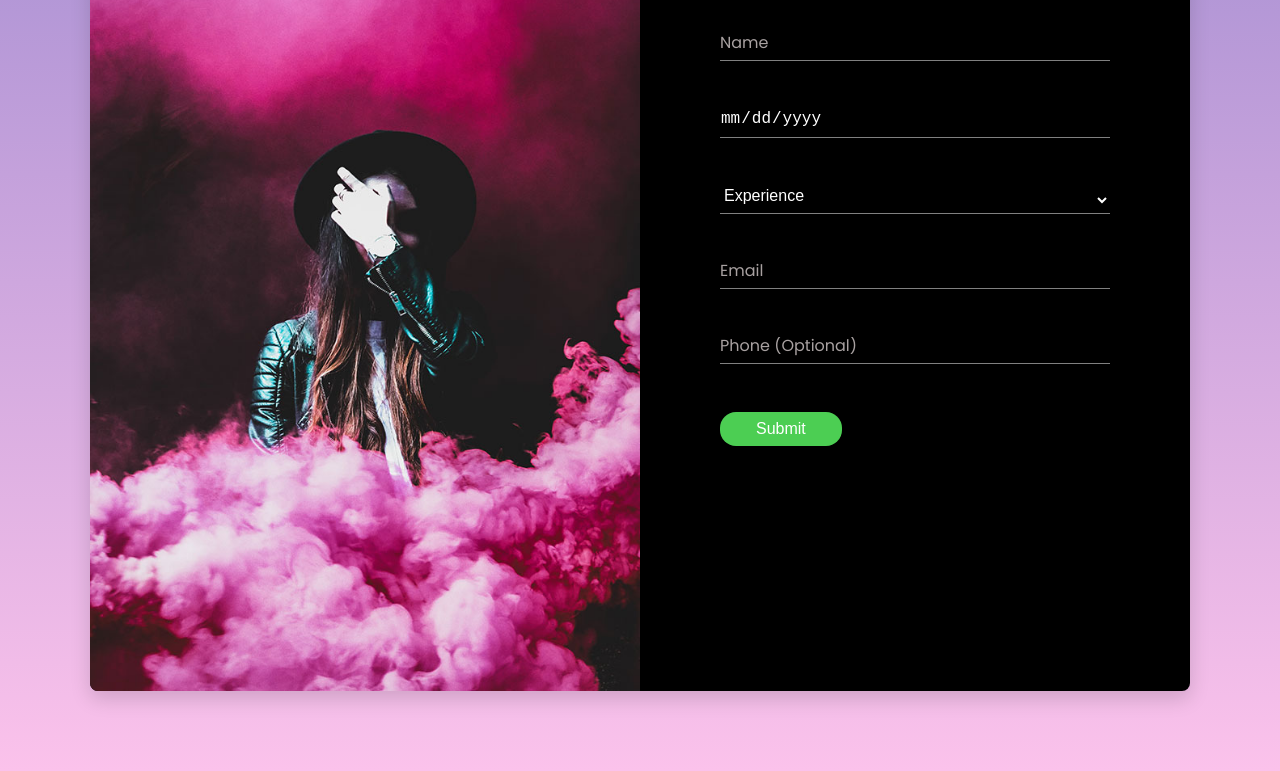
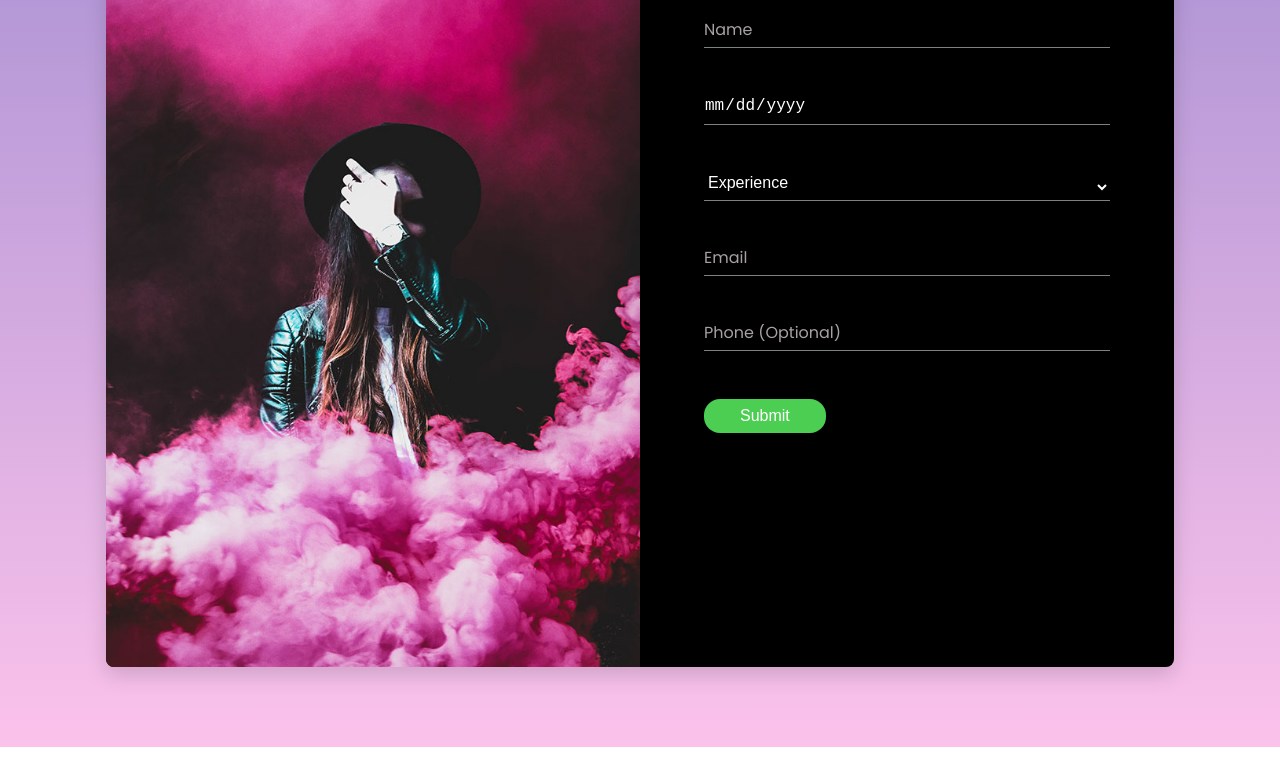
Before and after one commit to KenzieAcademy-Students/ux-q3-forms-jake-johnson-kenzie, a plain HTML site: page index.html in a window 1280 px wide. Shown: the part 206-977 px from the top of the page. After the commit the page ends 953 px from the top, so only its background shows below. Drawn offline with Linux system fonts and the light colour scheme.

Commit message:
set form padding to vw and now everything is responsive!

```diff
--- a/css/main.css
+++ b/css/main.css
@@ -89,7 +89,7 @@ body {
   }
 
   .registration__form {
-    padding: 4rem 5rem;
+    padding: 4vw 5vw;
   }
   .registration__title,
   .registration__input {
```
